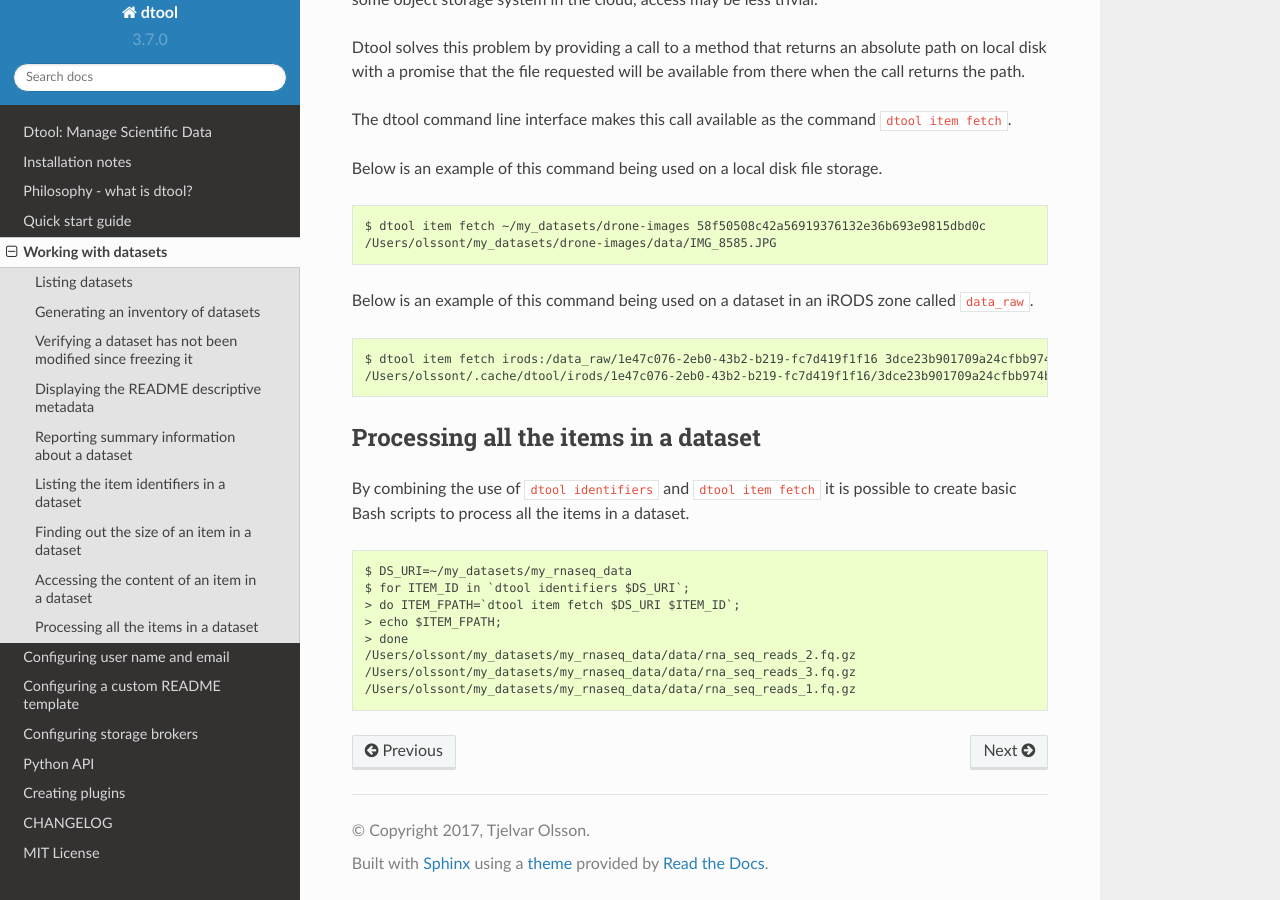
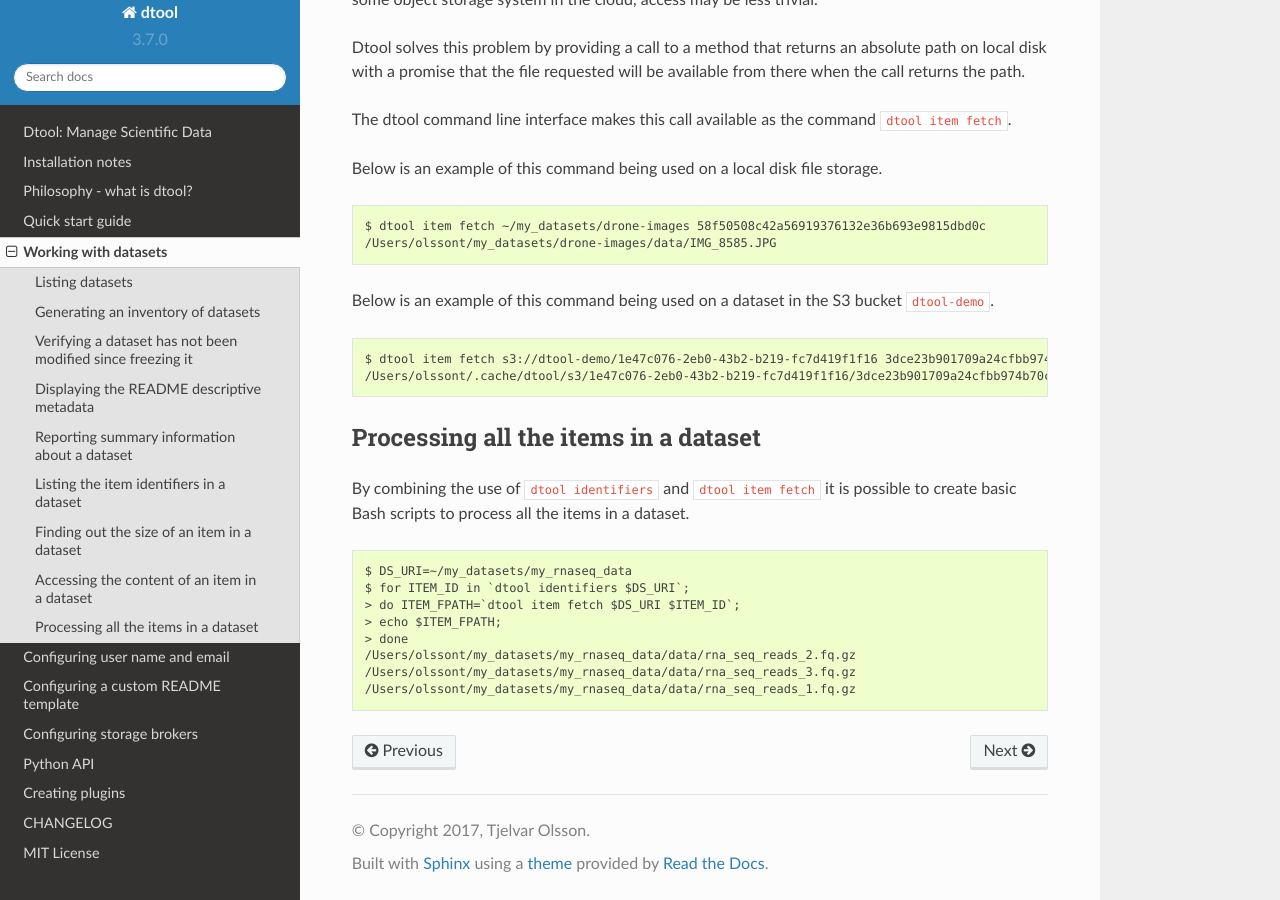
Before and after one commit to jic-dtool/dtool, a Sphinx documentation site: the page built from docs/source/working_with_datasets.rst, in a window 1280 px wide and 900 px high, scrolled down 2927 px. Built offline with Sphinx 7.4.7 and the Read the Docs theme 2.0.0, drawn with Linux system fonts in a browser that asks for light colours; some of the changed text lies outside the part shown.

Commit message:
Make use of S3 rather than iRODS examples in working with datasets

```diff
--- a/docs/source/working_with_datasets.rst
+++ b/docs/source/working_with_datasets.rst
@@ -19,9 +19,9 @@
 
 .. tip:: The ``dtool ls`` command takes a URI. As such it can be used to list
          the datasets in remote storage locations. The example below lists all
-         the datasets in an iRODS zone named ``data_raw``::
+         the datasets in the S3 bucket named ``dtool-demo``::
 
-            $ dtool ls irods:/data_raw
+            $ dtool ls s3://dtool-demo/
 
 
 Generating an inventory of datasets
@@ -163,13 +163,13 @@
     $ dtool item fetch ~/my_datasets/drone-images 58f50508c42a56919376132e36b693e9815dbd0c
     /Users/olssont/my_datasets/drone-images/data/IMG_8585.JPG
 
-Below is an example of this command being used on a dataset in an iRODS zone
-called ``data_raw``.
+Below is an example of this command being used on a dataset in the S3 bucket
+``dtool-demo``.
 
 .. code-block:: none
 
-    $ dtool item fetch irods:/data_raw/1e47c076-2eb0-43b2-b219-fc7d419f1f16 3dce23b901709a24cfbb974b70c1ef132af10a67
-    /Users/olssont/.cache/dtool/irods/1e47c076-2eb0-43b2-b219-fc7d419f1f16/3dce23b901709a24cfbb974b70c1ef132af10a67.txt
+    $ dtool item fetch s3://dtool-demo/1e47c076-2eb0-43b2-b219-fc7d419f1f16 3dce23b901709a24cfbb974b70c1ef132af10a67
+    /Users/olssont/.cache/dtool/s3/1e47c076-2eb0-43b2-b219-fc7d419f1f16/3dce23b901709a24cfbb974b70c1ef132af10a67.txt
 
 
 Processing all the items in a dataset
```
